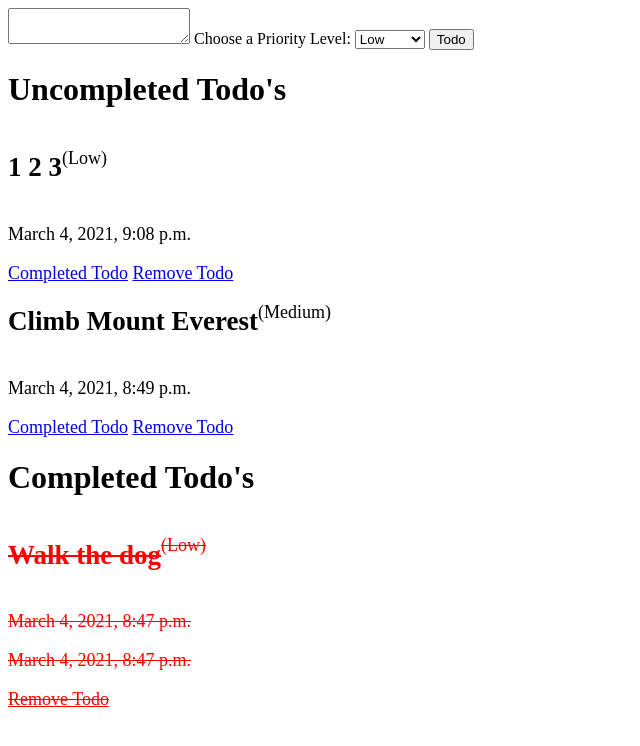
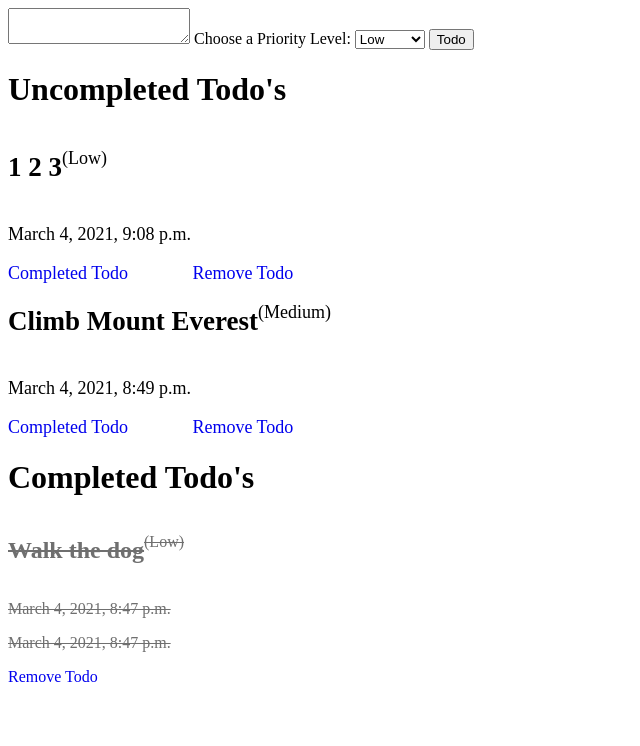
Before and after one commit to Code-in/PDX-Code-Guild-Assigments, a Django app: page /todo/ in a window 1280 px wide. Shown: the top 746 px of the page, without its empty margins (0-640 px from the left). Run offline with Django 3.2, Linux system fonts and the light colour scheme; data comes from the database, SQL or seed files in the repository; both versions use the stored data as it was after the commit.

Commit message:
A few CSS changes to give it a bit of a better layout.

```diff
--- a/Django/lab02/todo/static/todo/css/todo.css
+++ b/Django/lab02/todo/static/todo/css/todo.css
@@ -4,18 +4,30 @@
     font-size: 18px;
 }
 
-.uncompleted  .todo {
+.uncompleted .todo {
     display: flex;
     justify-content: left;
 }
 
-.completed {
-    color:red;
-    text-decoration:line-through;
-    font-size: 18px;
+.uncompleted .todo a {
+    text-decoration: none;
 }
 
-.completed  .todo {
+.completed {
+    color:rgb(111, 111, 111);
+    text-decoration:line-through;
+}
+
+.completed .todo {
     display: flex;
     justify-content:left;
 }
+
+.completed .todo a {
+    text-decoration: none;
+}
+
+a:link {
+    padding-right: 60px;
+    text-decoration: none;
+}
--- a/Django/lab02/todo/templates/todo/index.html
+++ b/Django/lab02/todo/templates/todo/index.html
@@ -42,13 +42,13 @@
         {% if todo.completed_date != None %}
             <div class="completed">
                 <div class="todo">
-                    <h2 style='color:red;text-decoration:line-through'>{{todo.todo_description}}</h2>
-                    <p style='color:red;text-decoration:line-through'>({{todo.priority}})</p>
+                    <h2>{{todo.todo_description}}</h2>
+                    <p>({{todo.priority}})</p>
                 </div>
-                <p style='color:red;text-decoration:line-through'> {{todo.created_date}}</p>
-                <p style='color:red;text-decoration:line-through'>{{todo.completed_date}}</p>
-                <a style='color:red;text-decoration' href="remove/{{todo.id}}/">Remove Todo</a>
+                <p> {{todo.created_date}}</p>
+                <p>{{todo.completed_date}}</p>
             </div>
+            <a href="remove/{{todo.id}}/">Remove Todo</a>
         {% endif %}
     {% endfor %}
 
```
Also changed, not shown: Django/lab02/db.sqlite3.
